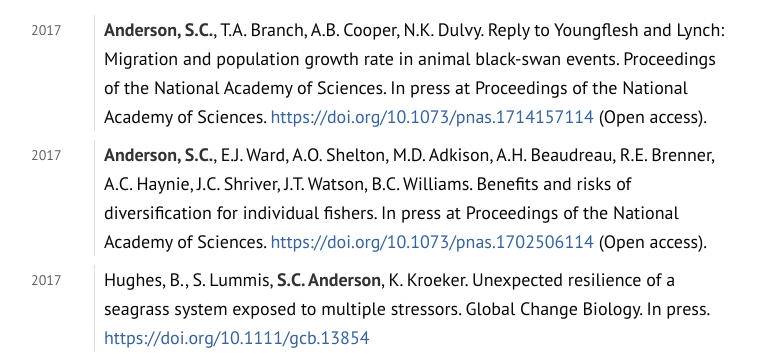
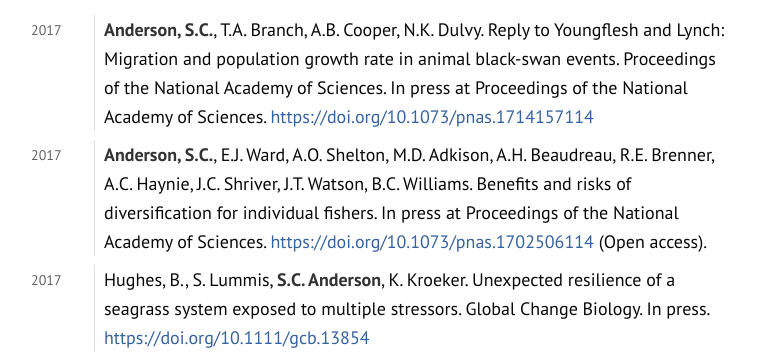
Before and after one commit to seananderson/seananderson.ca, a Jekyll site: the page built from cv-pandoc.md, in a window 1280 px wide and 900 px high, scrolled down 1036 px. Shown: the part 155-509 px from the top of the window, without its empty margins (259-1017 px from the left). Built offline with Jekyll 4.4.1, drawn with Linux system fonts in a browser that asks for light colours; our own code applies the rules of GitHub Pages for plain Markdown files; comment, search, counter and statistics services are not loaded.

Commit message:
Not open access

```diff
--- a/AndersonCV.txt
+++ b/AndersonCV.txt
@@ -70,7 +70,7 @@ Publications
     Youngflesh and Lynch: Migration and population growth rate in animal
     black-swan events. Proceedings of the National Academy of Sciences.
     In press at Proceedings of the National Academy of Sciences.
-    <https://doi.org/10.1073/pnas.1714157114> (Open access).
+    <https://doi.org/10.1073/pnas.1714157114>
 
 2017
 :   **Anderson, S.C.**, E.J. Ward, A.O. Shelton, M.D. Adkison, A.H.
--- a/cv-pandoc.md
+++ b/cv-pandoc.md
@@ -60,7 +60,7 @@ a [PDF][cv-pdf] or in [plain-text Markdown][cv-md].
      Youngflesh and Lynch: Migration and population growth rate in animal black-swan
      events. Proceedings of the National Academy of Sciences. In press at
      Proceedings of the National Academy of Sciences.
-     <https://doi.org/10.1073/pnas.1714157114> (Open access).
+     <https://doi.org/10.1073/pnas.1714157114>
 
 2017
 :    **Anderson, S.C.**, E.J. Ward, A.O. Shelton, M.D. Adkison, A.H. Beaudreau,
--- a/cv.html
+++ b/cv.html
@@ -46,7 +46,7 @@ First Class Honours &amp; Environmental Programmes Honour Society Medal
 <h1 id="publications">Publications</h1>
 <dl>
 <dt>2017</dt>
-<dd><strong>Anderson, S.C.</strong>, T.A. Branch, A.B. Cooper, N.K. Dulvy. Reply to Youngflesh and Lynch: Migration and population growth rate in animal black-swan events. Proceedings of the National Academy of Sciences. In press at Proceedings of the National Academy of Sciences. <a href="https://doi.org/10.1073/pnas.1714157114" class="uri">https://doi.org/10.1073/pnas.1714157114</a> (Open access).
+<dd><strong>Anderson, S.C.</strong>, T.A. Branch, A.B. Cooper, N.K. Dulvy. Reply to Youngflesh and Lynch: Migration and population growth rate in animal black-swan events. Proceedings of the National Academy of Sciences. In press at Proceedings of the National Academy of Sciences. <a href="https://doi.org/10.1073/pnas.1714157114" class="uri">https://doi.org/10.1073/pnas.1714157114</a>
 </dd>
 <dt>2017</dt>
 <dd><strong>Anderson, S.C.</strong>, E.J. Ward, A.O. Shelton, M.D. Adkison, A.H. Beaudreau, R.E. Brenner, A.C. Haynie, J.C. Shriver, J.T. Watson, B.C. Williams. Benefits and risks of diversification for individual fishers. In press at Proceedings of the National Academy of Sciences. <a href="https://doi.org/10.1073/pnas.1702506114" class="uri">https://doi.org/10.1073/pnas.1702506114</a> (Open access).
```
Also changed, not shown: 1 other file.
